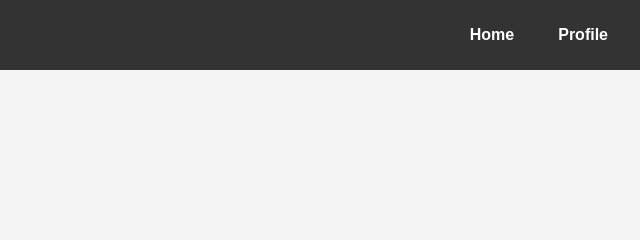
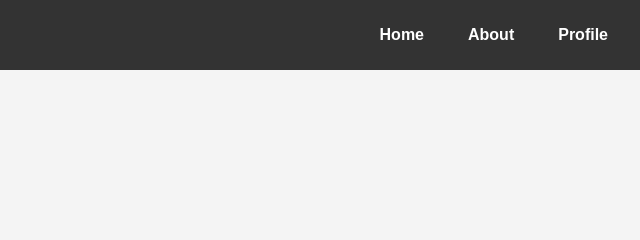
Before and after one commit to NICLE-012/hinic, a plain HTML site: page profile.html in a window 1280 px wide. Shown: the top 240 px of the page, 640-1280 px from the left. Drawn offline with Linux system fonts and the light colour scheme; sample sign-in values are in the browser's storage.

Commit message:
Update profile.html

```diff
--- a/profile.html
+++ b/profile.html
@@ -139,6 +139,7 @@
         </div>
         <ul class="nav-links">
             <li><a href="index.html" class="nav-link">Home</a></li>
+            <li><a href="about.html" class="nav-link">About</a></li>
             <li><a href="#" onclick="checkLogin()">Profile</a></li>
         </ul>
     </nav>
```
